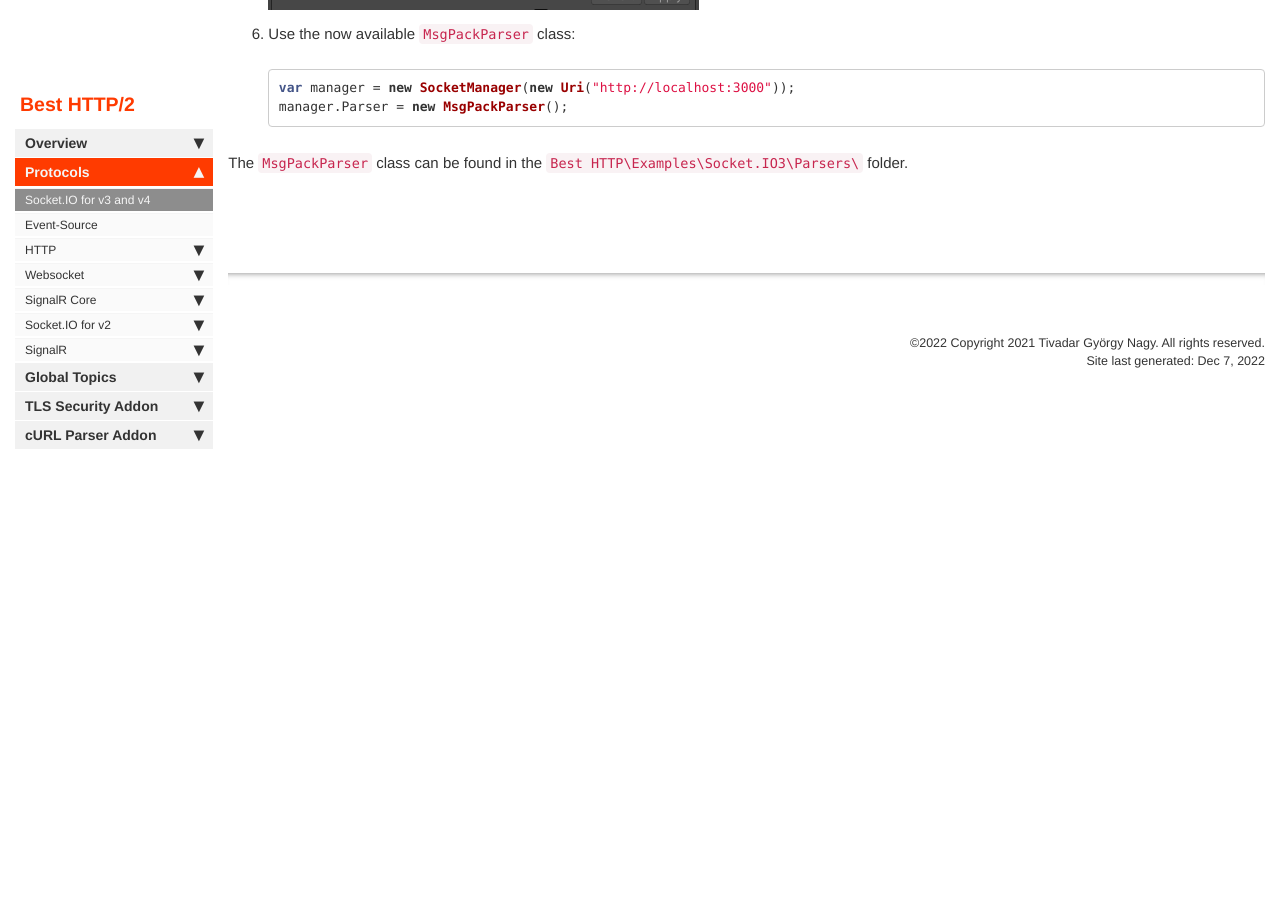
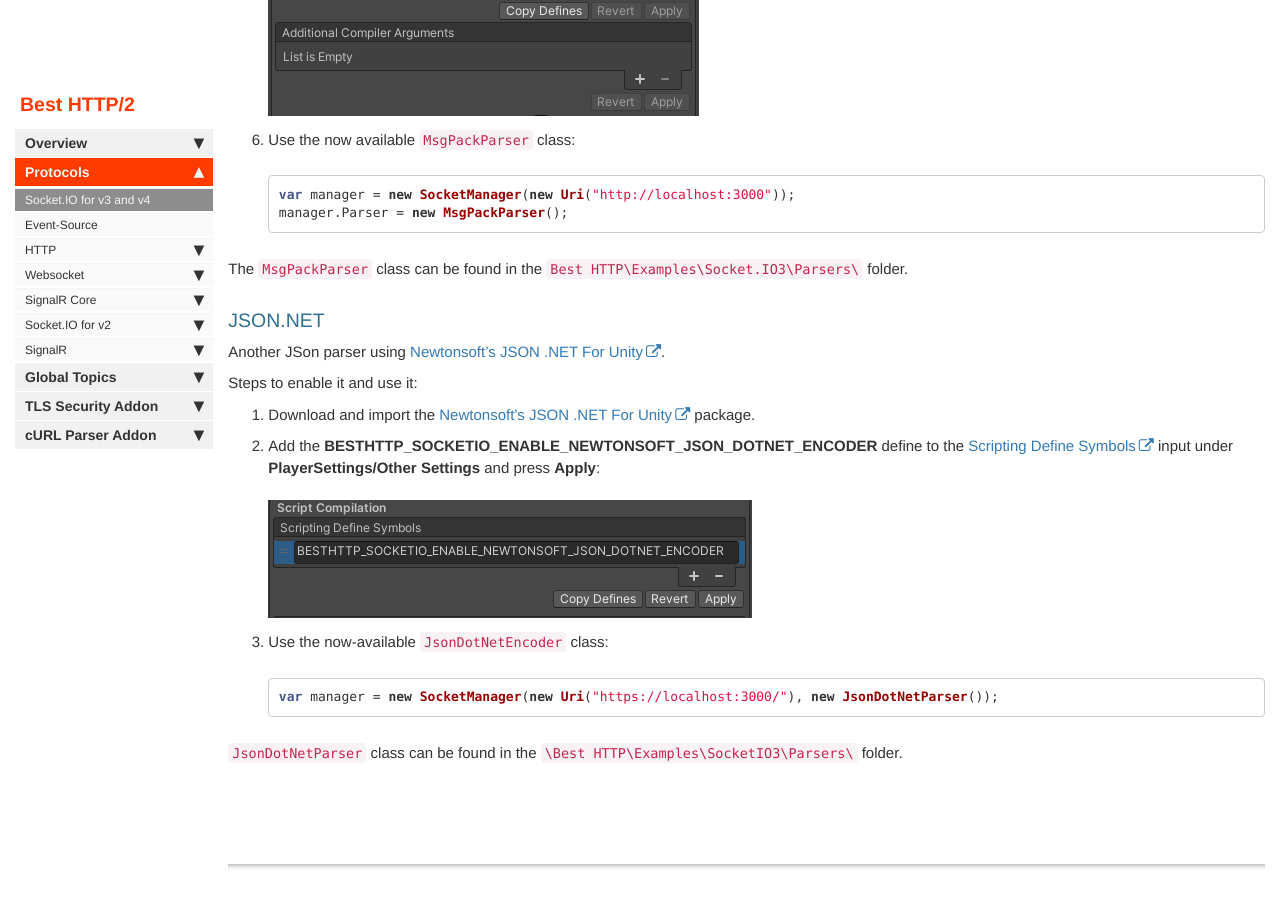
Before and after one commit to Benedicht/BestHTTP-Documentation, a Jekyll site: the page built from pages/best_http2/protocols/socketio/socketio.md, in a window 1280 px wide and 900 px high, scrolled down 11817 px. Built offline with Jekyll 4.4.1, drawn with Linux system fonts in a browser that asks for light colours; comment, search, counter and statistics services are not loaded; some of the changed text lies outside the part shown.

Commit message:
JSON.NET for SocketIO3 docs
https://github.com/Benedicht/BestHTTP-Issues/issues/134

````diff
--- a/pages/best_http2/protocols/socketio/socketio.md
+++ b/pages/best_http2/protocols/socketio/socketio.md
@@ -394,6 +394,8 @@ manager.Socket.On("reconnecting", () => Debug.Log("reconnecting"));
 
 ## Parsers
 
+### MessagePack Parser
+
 By default the SocketManager uses a JSon parser and LitJson to encode/decode objects. It's also capable to send and receive MsgPack encoded messages if the server uses [socket.io-msgpack-parser](https://github.com/darrachequesne/socket.io-msgpack-parser).
 
 To enable and use it, follow these steps:
@@ -416,3 +418,20 @@ manager.Parser = new MsgPackParser();
 ```
 
 The `MsgPackParser` class can be found in the `Best HTTP\Examples\Socket.IO3\Parsers\` folder.
+
+### JSON.NET
+Another JSon parser using [Newtonsoft’s JSON .NET For Unity](https://assetstore.unity.com/packages/tools/input-management/json-net-for-unity-11347?aid=1101lfX8E).
+
+Steps to enable it and use it:
+
+1. Download and import the [Newtonsoft's JSON .NET For Unity](https://assetstore.unity.com/packages/tools/input-management/json-net-for-unity-11347?aid=1101lfX8E) package.
+2. Add the **BESTHTTP_SOCKETIO_ENABLE_NEWTONSOFT_JSON_DOTNET_ENCODER** define to the [Scripting Define Symbols](https://docs.unity3d.com/Manual/PlatformDependentCompilation.html) input under **PlayerSettings/Other Settings** and press **Apply**:
+
+	![Scrypting Define Symbols](media/AssemblyDefinition_JSON.NET.png)
+
+3. Use the now-available `JsonDotNetEncoder` class:
+```csharp
+var manager = new SocketManager(new Uri("https://localhost:3000/"), new JsonDotNetParser());
+```
+
+`JsonDotNetParser` class can be found in the `\Best HTTP\Examples\SocketIO3\Parsers\` folder.
````
Also changed, not shown: pages/best_http2/protocols/socketio/media/AssemblyDefinition_JSON.NET.png (added).
